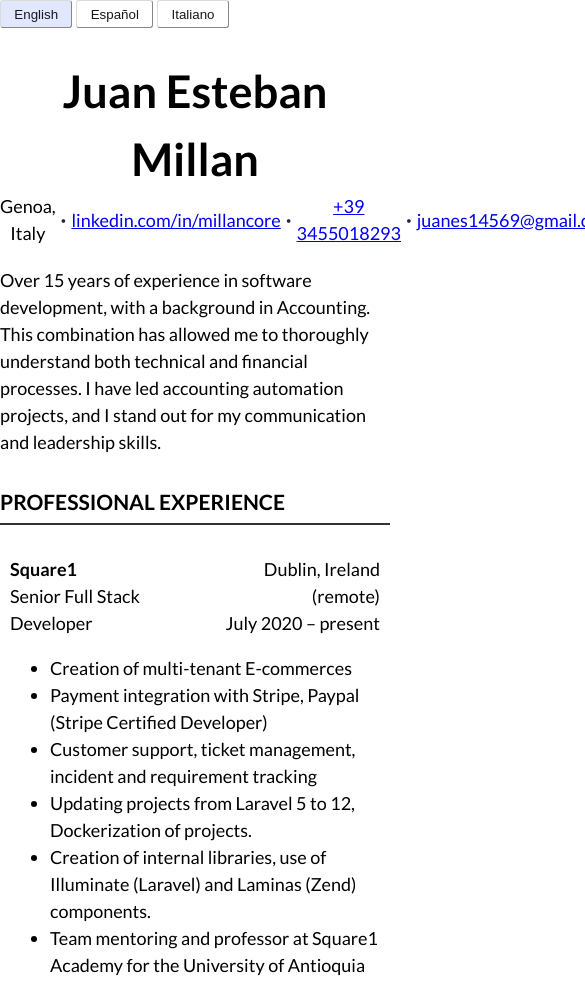
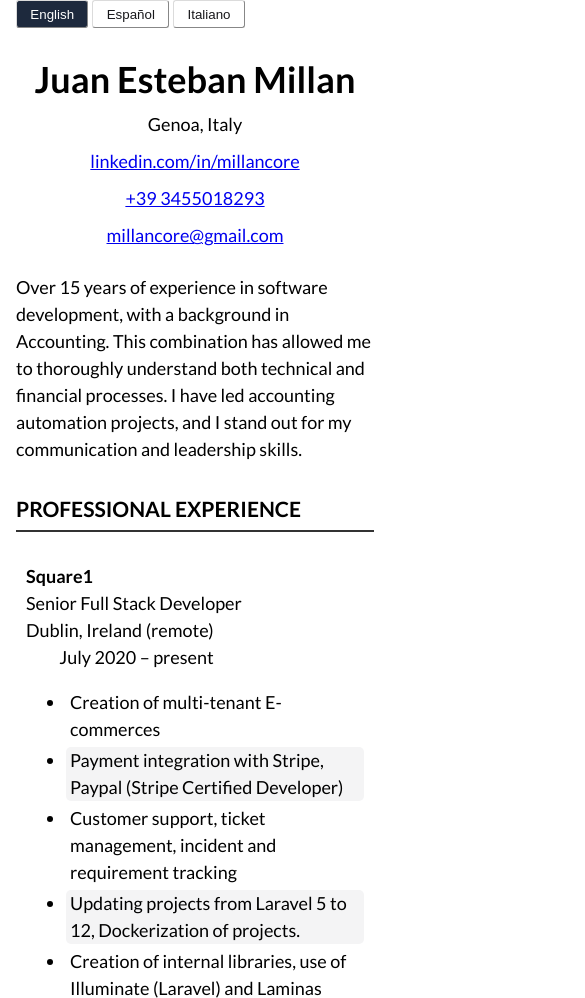
Before and after one commit to millancore/cv, a website built with Vite: page index.html in a window 390 px wide. Shown: the top 998 px of the page, 585 px wide, since content can reach past the window. Built offline with nearby package versions, Linux system fonts and the light colour scheme.

Commit message:
improvem mobile view

```diff
--- a/css/styles.css
+++ b/css/styles.css
@@ -4,6 +4,7 @@ body {
     line-height: 1.5;
     margin: 0 auto;
     max-width: 920px;
+    padding: 0 16px;
 }
 header {
     text-align: center;
@@ -13,7 +14,6 @@ h1 {
     font-size: 2.5em;
     margin-bottom: 0;
 }
-
 
 button {
     background-color: #fff;
@@ -28,7 +28,8 @@ button {
     white-space: nowrap;
 
     &.active {
-        background-color: #e0e7ff;
+        background-color: #1d293d;
+        color: #fff;
     }
 }
 
@@ -97,3 +98,49 @@ section h3 {
 .date {
     text-align: right;
 }
+
+@media (max-width: 768px) {
+    .contact-info {
+        flex-direction: column;
+        gap: 0;
+
+
+    }
+
+    .contact-info .separator {
+        display: none;
+    }
+
+    .contact-info li {
+        margin: 5px;
+    }
+
+    h1 {
+        font-size: 2em;
+    }
+
+    .job-header {
+        flex-wrap: wrap;
+    }
+
+    .job:nth-child(even) {
+        background-color: #fff;
+    }
+
+
+    .job {
+
+
+        li {
+            padding: 0 4px;
+            margin-bottom: 4px
+        }
+
+        li:nth-child(even) {
+            border-radius: 5px;
+            background-color: #f4f4f5;
+        }
+
+    }
+
+}
--- a/data/en.json
+++ b/data/en.json
@@ -4,7 +4,7 @@
   "location": "Genoa, Italy",
   "linkedin": "linkedin.com/in/millancore",
   "phone": "+39 3455018293",
-  "email": "juanes14569@gmail.com",
+  "email": "millancore@gmail.com",
   "summary": "Over 15 years of experience in software development, with a background in Accounting. This combination has allowed me to thoroughly understand both technical and financial processes. I have led accounting automation projects, and I stand out for my communication and leadership skills.",
   "professionalExperience": "PROFESSIONAL EXPERIENCE",
   "jobs": [
--- a/data/es.json
+++ b/data/es.json
@@ -4,7 +4,7 @@
   "location": "Genova, Italia",
   "linkedin": "linkedin.com/in/millancore",
   "phone": "+39 3455018293",
-  "email": "juanes14569@gmail.com",
+  "email": "millancore@gmail.com",
   "summary": "Más de 15 años de experiencia en desarrollo de software, con formación en Contabilidad, esta combinación me ha permitido comprender a fondo tanto los procesos técnicos como los financieros. He liderado proyectos de automatización contable, Destaco por mis habilidades de comunicación y liderazgo.",
   "professionalExperience": "EXPERIENCIA PROFESIONAL",
   "jobs": [
--- a/data/it.json
+++ b/data/it.json
@@ -4,7 +4,7 @@
   "location": "Genova, Italia",
   "linkedin": "linkedin.com/in/millancore",
   "phone": "+39 3455018293",
-  "email": "juanes14569@gmail.com",
+  "email": "millancore@gmail.com",
   "summary": "Oltre 15 anni di esperienza nello sviluppo di software, con una formazione in Contabilità. Questa combinazione mi ha permesso di comprendere a fondo sia i processi tecnici che quelli finanziari. Ho guidato progetti di automazione contabile e mi distinguo per le mie capacità di comunicazione e leadership.",
   "professionalExperience": "ESPERIENZA PROFESSIONALE",
   "jobs": [
```
